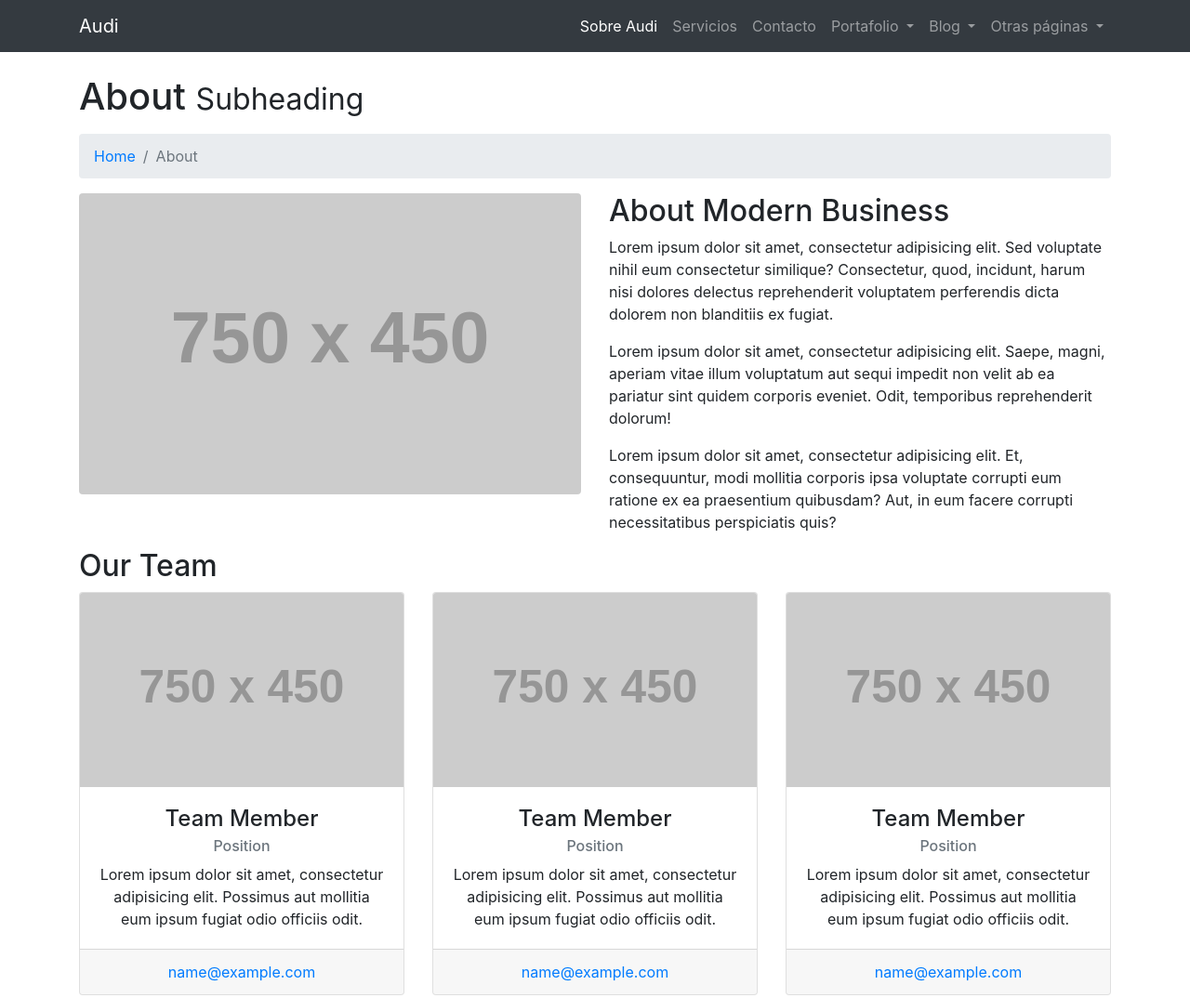
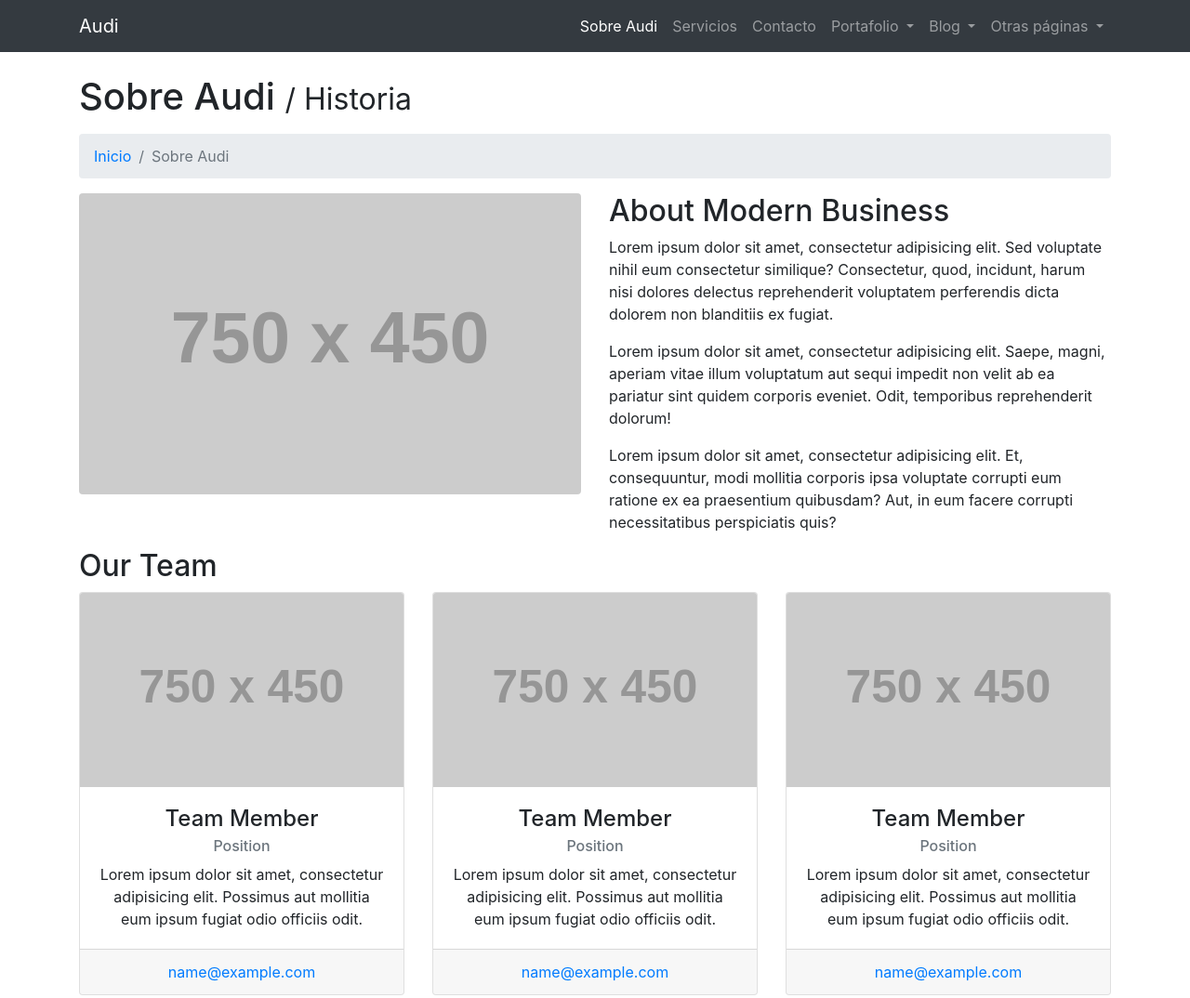
Before and after one commit to carlos10796/ecoem, a website: page about.html in a window 1280 px wide. Shown: the top 1074 px of the page at 93% size. Drawn offline with Linux system fonts and the light colour scheme; placeholder pictures from the web are drawn by us.

Commit message:
Se actualiza el container con la expresión de encabezado H1 Sobre Audi / Historia y el inicio /historia en spanish

```diff
--- a/about.html
+++ b/about.html
@@ -82,15 +82,15 @@
   <div class="container">
 
     <!-- Page Heading/Breadcrumbs -->
-    <h1 class="mt-4 mb-3">About
-      <small>Subheading</small>
+    <h1 class="mt-4 mb-3">Sobre Audi
+      <small> / Historia</small>
     </h1>
 
     <ol class="breadcrumb">
       <li class="breadcrumb-item">
-        <a href="index.html">Home</a>
+        <a href="index.html">Inicio</a>
       </li>
-      <li class="breadcrumb-item active">About</li>
+      <li class="breadcrumb-item active">Sobre Audi</li>
     </ol>
 
     <!-- Intro Content -->
```
